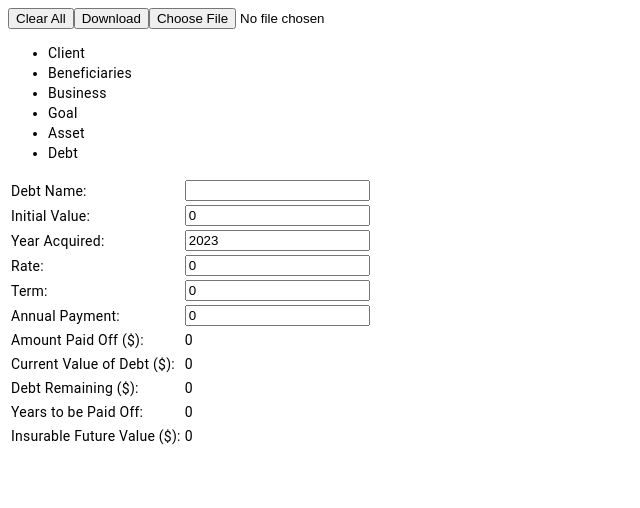
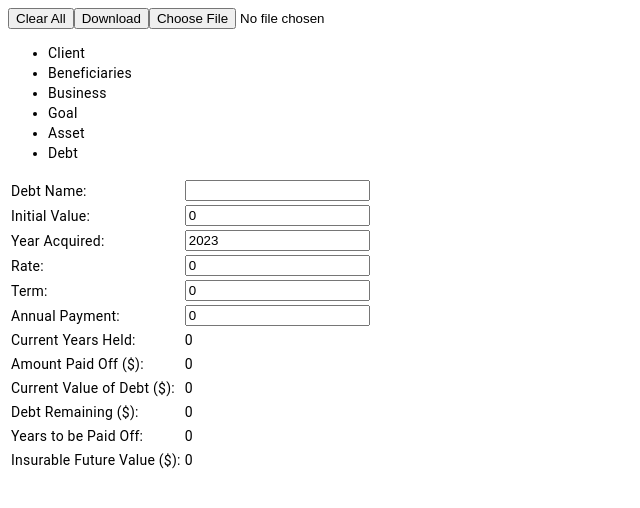
Before and after one commit to ynvtlmr/dynamic-needs-analysis, an Angular app: page /debt in a window 1280 px wide. Shown: the top 508 px of the page, without its empty margins (0-640 px from the left). Built offline with nearby package versions, Linux system fonts and the light colour scheme.

Commit message:
add years held to debt

```diff
--- a/src/app/finance/debt.component.html
+++ b/src/app/finance/debt.component.html
@@ -41,6 +41,12 @@
     </td>
   </tr>
 
+  <!-- Display Calculated Values -->
+  <tr>
+    <td>Current Years Held:</td>
+    <td>{{ currentYearsHeld }}</td>
+  </tr>
+
   <!-- Calculated Values -->
   <tr>
     <td>Amount Paid Off ($):</td>
```
